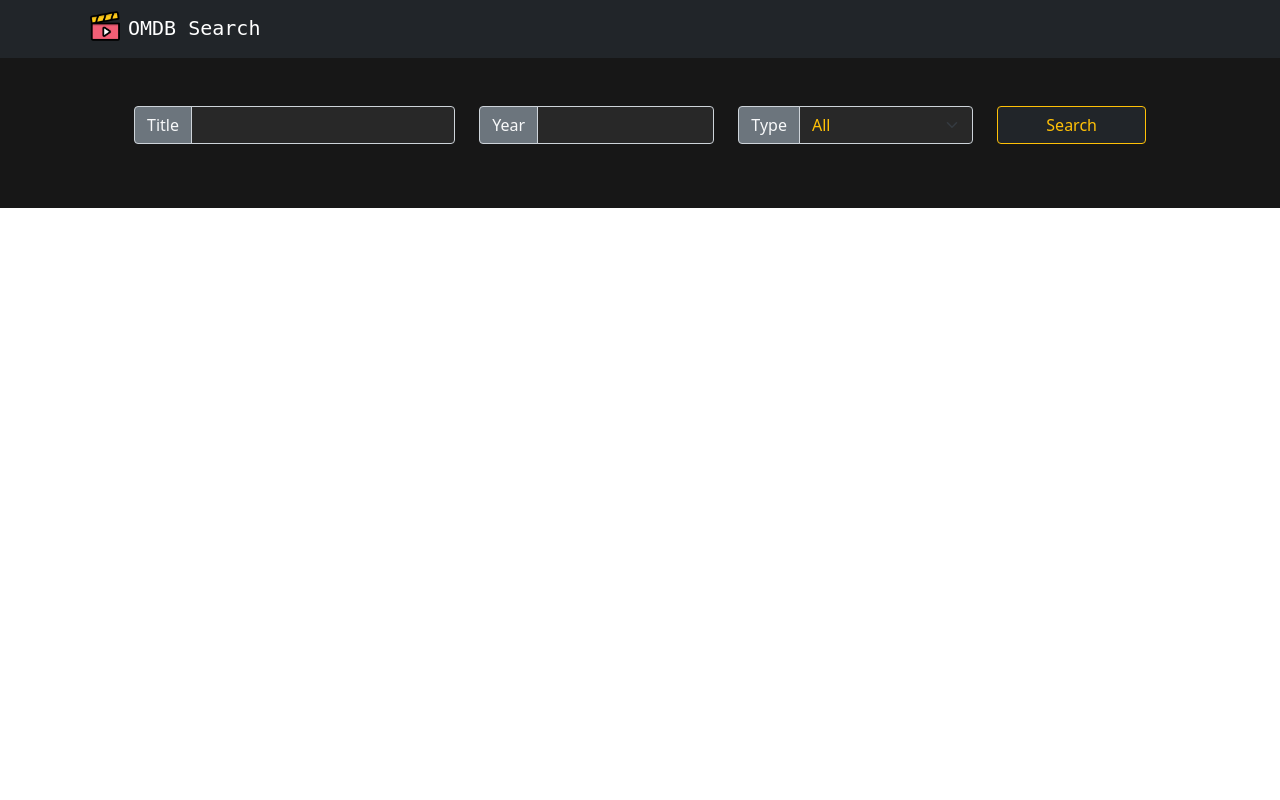
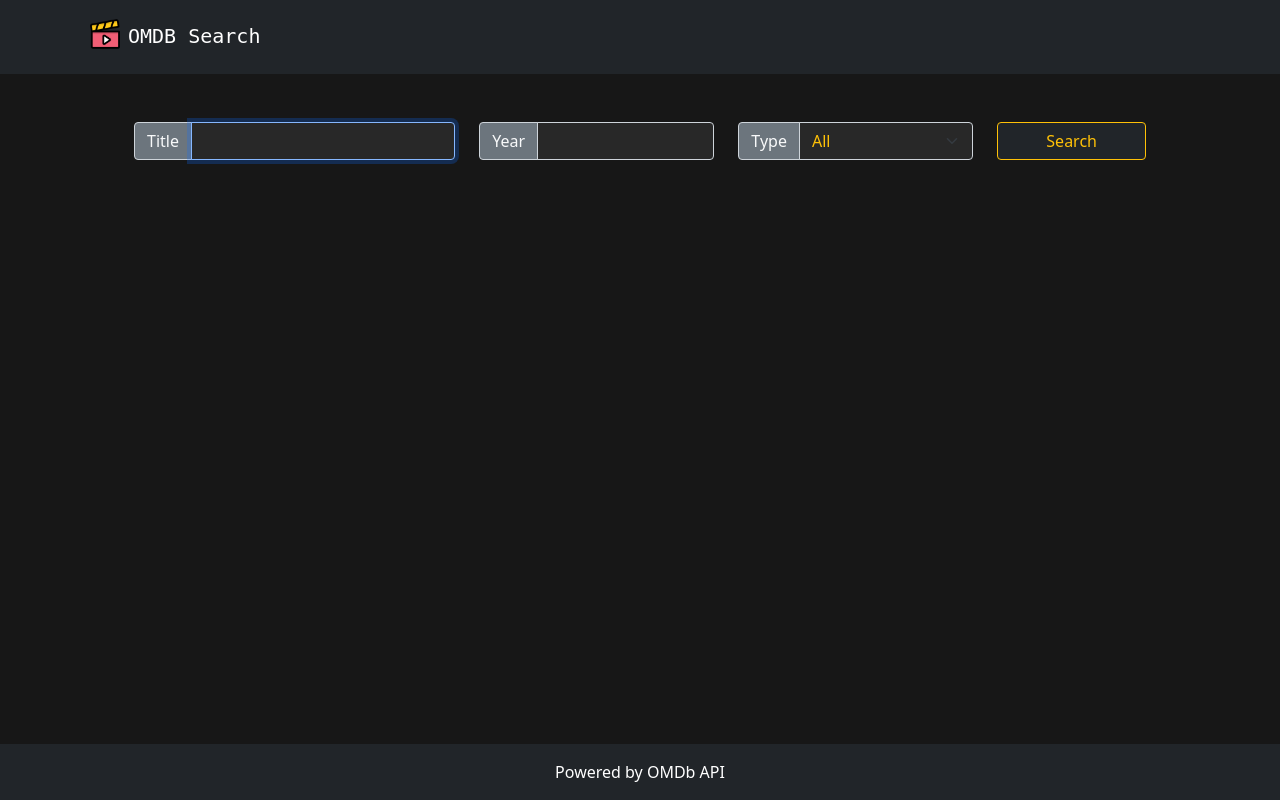
Before and after one commit to zbhavyai/movie-search-omdb, a React (Create React App) app: page / in a window 1280 px wide. Built offline with nearby package versions, Linux system fonts and the light colour scheme.

Commit message:
updating styling, and adding footer

```diff
--- a/src/CustomColors.css
+++ b/src/CustomColors.css
@@ -1,3 +1,9 @@
+html,
+body {
+  height: 100%;
+  background-color: #171717;
+}
+
 .header-font {
   font-family: 'monospace';
 }
@@ -20,6 +26,10 @@
   background-color: #282828;
 }
 
+.form-control:focus {
+  background-color: #282828;
+}
+
 input::-webkit-outer-spin-button,
 input::-webkit-inner-spin-button {
   -webkit-appearance: none;
@@ -30,8 +40,16 @@ input[type='number'] {
   -moz-appearance: textfield;
 }
 
-.card-max-width {
+.custom-card {
   max-width: 15rem;
-  border-color: antiquewhite;
+  border-color: #ffffff;
   border-width: 5px;
 }
+
+.pagination-spacing {
+  padding-bottom: 5rem;
+}
+
+.footer-links {
+  text-decoration: none;
+}
--- /dev/null
+++ b/src/Footer.js
@@ -0,0 +1,15 @@
+import React from 'react';
+
+const Footer = () => {
+  return (
+    <footer className='navbar-expand-lg fixed-bottom navbar-expand-lg bg-dark p-2'>
+      <div className='container py-2 text-center'>
+        <a className='text-white footer-links' href='https://www.omdbapi.com/' target='_blank' rel='noreferrer'>
+          Powered by OMDb API
+        </a>
+      </div>
+    </footer>
+  );
+};
+
+export default Footer;
--- a/src/Header.js
+++ b/src/Header.js
@@ -4,7 +4,7 @@ import { Link } from 'react-router-dom';
 const Header = () => {
   return (
     <nav className='navbar navbar-expand-lg navbar-dark bg-dark'>
-      <div className='container'>
+      <div className='container py-2'>
         <Link className='navbar-brand header-font' to='/'>
           <img src={process.env.PUBLIC_URL + 'logo192.png'} alt='' width='30' height='30' className='mx-2 header-icon' />
           OMDB Search
--- a/src/Home.js
+++ b/src/Home.js
@@ -1,4 +1,5 @@
 import React from 'react';
+import Footer from './Footer';
 import Header from './Header';
 import SearchBar from './SearchBar';
 
@@ -7,6 +8,7 @@ const Home = () => {
     <React.Fragment>
       <Header />
       <SearchBar />
+      <Footer />
     </React.Fragment>
   );
 };
--- a/src/MovieCard.js
+++ b/src/MovieCard.js
@@ -8,8 +8,8 @@ const MovieCard = ({ Poster: poster, Title: title, Year: year, Type: type }) =>
 
   return (
     <div className='col-md-3 col-sm-6 d-flex justify-content-center p-3'>
-      <div className='card card-max-width'>
-        <img className='card-img-top' src={poster} alt='Movie poster' />
+      <div className='card custom-card darker-background'>
+        <img className='card-img-top' src={poster} alt='Movie poster' style={{ verticalAlign: 'center' }} />
         <div className='card-body darker-background'>
           <h6
             className='card-title text-white my-1'
--- a/src/Movies.js
+++ b/src/Movies.js
@@ -1,6 +1,7 @@
 import axios from 'axios';
 import React, { useEffect, useState } from 'react';
 import { useSearchParams } from 'react-router-dom';
+import Footer from './Footer';
 import Header from './Header';
 import MovieCard from './MovieCard';
 import PageNum from './PageNum';
@@ -37,6 +38,7 @@ const Movies = () => {
     <React.Fragment>
       <Header />
       <SearchBar />
+
       <div className='darker-background'>
         <div className='container custom-padding'>
           <div className='row'>
@@ -56,14 +58,12 @@ const Movies = () => {
               )}
             </div>
           </div>
+        </div>
 
-          <div className='row'>
-            <div className='col-12'>
-              <PageNum totalResults={data['totalResults']} />
-            </div>
-          </div>
-        </div>
+        <PageNum totalResults={data['totalResults']} />
       </div>
+
+      <Footer />
     </React.Fragment>
   );
 };
--- a/src/PageNum.js
+++ b/src/PageNum.js
@@ -14,6 +14,9 @@ const PageNum = (props) => {
   };
 
   return (
+    <div className='container custom-padding pagination-spacing'>
+      <div className='row'>
+        <div className='col-12'>
           <nav aria-label='page navigation' className='pt-4'>
             <ul className='pagination justify-content-center'>
               {[...Array(n)].map((e, i) => {
@@ -27,6 +30,9 @@ const PageNum = (props) => {
               })}
             </ul>
           </nav>
+        </div>
+      </div>
+    </div>
   );
 };
 
--- a/src/SearchBar.js
+++ b/src/SearchBar.js
@@ -44,7 +44,7 @@ const SearchBar = () => {
                   onChange={(e) => setSearchParams({ ...searchParams, s: e.target.value })}
                   value={searchParams['s']}
                   onKeyDown={(e) => triggerSearchOnEnter(e)}
-                  required
+                  autoFocus
                 />
               </div>
             </div>
```
Lines whose indentation alone changed are shown as unchanged.
